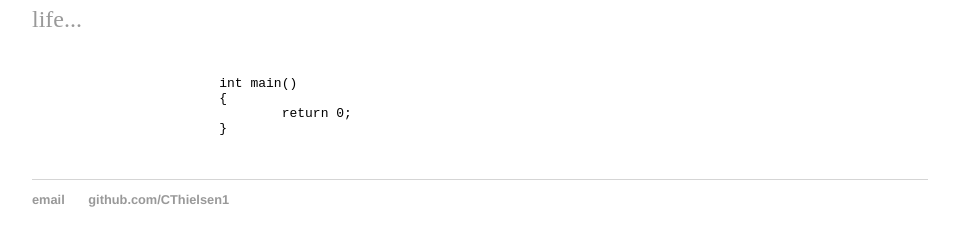
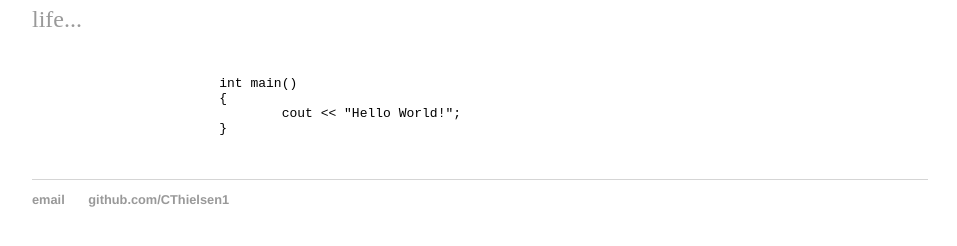
Before and after one commit to CThielsen1/CThielsen1.github.io, a Jekyll site: the page built from index.html, in a window 1280 px wide. Shown: the part 228-474 px from the top of the page, without its empty margins (160-1117 px from the left). Built offline with Jekyll 4.4.1, drawn with Linux system fonts in a browser that asks for light colours.

Commit message:
Update index.html

```diff
--- a/index.html
+++ b/index.html
@@ -10,7 +10,7 @@ title: Chris Thielsen, Puzzler
     		<code data-lang="c++">
        			int main()
         		{
-            			return 0;
+            			cout << "Hello World!";
         		}
     		</code>
 	</pre>
```
